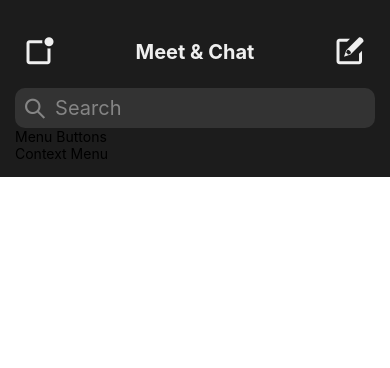
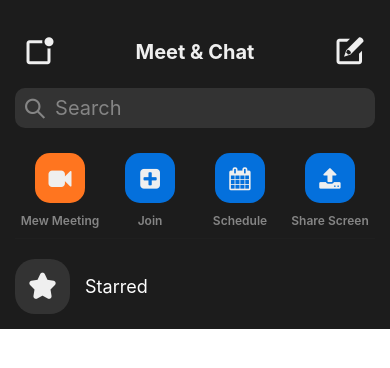
Before and after one commit to n00bNn00b/zoom-clone, a React Native app: screen / in a window 390 px wide. Shown: the top 368 px of the page. Built offline with nearby package versions, Linux system fonts and the light colour scheme.

Commit message:
menubutton and starred button created

```diff
--- a/App.js
+++ b/App.js
@@ -1,4 +1,3 @@
-import { StatusBar } from "expo-status-bar";
 import { StyleSheet, Text, View } from "react-native";
 import Home from "./screens/Home";
 
--- a/components/ContextMenu.js
+++ b/components/ContextMenu.js
@@ -1,11 +1,43 @@
 import React from "react";
-import { View, Text } from "react-native";
+import { View, Text, StyleSheet } from "react-native";
+import AntDesign from "react-native-vector-icons/AntDesign";
 function ContextMenu() {
   return (
-    <View>
-      <Text>Context Menu</Text>
+    <View style={styles.container}>
+      {/* Contact Container */}
+      <View style={styles.row}>
+        {/* Image */}
+        <View style={styles.starredIcon}>
+          <AntDesign name="star" size={30} color="#efefef" />
+        </View>
+
+        <View>
+          <Text style={styles.text}>Starred</Text>
+        </View>
+      </View>
     </View>
   );
 }
 
 export default ContextMenu;
+
+const styles = StyleSheet.create({
+  row: {
+    flexDirection: "row",
+    marginTop: 20,
+    alignItems: "center",
+  },
+  starredIcon: {
+    backgroundColor: "#333333",
+    width: 55,
+    height: 55,
+    justifyContent: "center",
+    alignItems: "center",
+    borderRadius: 20,
+  },
+  text: {
+    color: "white",
+    paddingLeft: 15,
+    fontSize: 18,
+  },
+});
--- a/components/Header.js
+++ b/components/Header.js
@@ -4,9 +4,9 @@
 export default function Header() {
   return (
     <View style={styles.container}>
-      <Entypo name="notification" size={30} color="#efefef" />
+      <Entypo name="notification" size={30} color={"#efefef"} />
       <Text style={styles.heading}>Meet & Chat</Text>
-      <Entypo name="new-message" size={30} color="#efefef" />
+      <Entypo name="new-message" size={30} color={"#efefef"} />
     </View>
   );
 }
--- a/components/MenuButtons.js
+++ b/components/MenuButtons.js
@@ -1,12 +1,76 @@
 import React from "react";
-import { View, Text } from "react-native";
+import { View, Text, StyleSheet, TouchableOpacity } from "react-native";
+import FontAwesome from "react-native-vector-icons/FontAwesome";
+const items = [
+  {
+    id: 1,
+    name: "video-camera",
+    title: "Mew Meeting",
+    customColor: "#FF751F",
+  },
+  {
+    id: 2,
+    name: "plus-square",
+    title: "Join",
+    customColor: "#0470DC",
+  },
+  {
+    id: 3,
+    name: "calendar",
+    title: "Schedule",
+    customColor: "#0470DC",
+  },
+  {
+    id: 4,
+    name: "upload",
+    title: "Share Screen",
+    customColor: "#0470DC",
+  },
+];
 
 function MenuButtons() {
   return (
-    <View>
-      <Text>Menu Buttons</Text>
+    <View style={styles.container}>
+      {/* One Button */}
+      {items.map((item, index) => (
+        <View key={index} style={styles.buttonContainer}>
+          <TouchableOpacity
+            style={{ ...styles.button, backgroundColor: item.customColor }}
+          >
+            <FontAwesome name={item.name} size={23} color={"#efefef"} />
+          </TouchableOpacity>
+          <Text style={styles.menuText}>{item.title}</Text>
+        </View>
+      ))}
     </View>
   );
 }
 
 export default MenuButtons;
+const styles = StyleSheet.create({
+  container: {
+    marginTop: 25,
+    paddingBottom: 10,
+    borderBottomColor: "#1F1F1F",
+    borderBottomWidth: 1,
+    flexDirection: "row",
+    justifyContent: "space-between",
+  },
+  buttonContainer: {
+    alignItems: "center",
+    flex: 1,
+  },
+  button: {
+    width: 50,
+    height: 50,
+    borderRadius: 15,
+    justifyContent: "center",
+    alignItems: "center",
+  },
+  menuText: {
+    color: "#858585",
+    fontSize: 12,
+    paddingTop: 10,
+    fontWeight: 600,
+  },
+});
--- a/components/SearchBar.js
+++ b/components/SearchBar.js
@@ -4,7 +4,7 @@
 export default function SearchBar() {
   return (
     <View style={styles.container}>
-      <Fontisto name="search" size={20} color="#858585" />
+      <Fontisto name="search" size={20} color={"#858585"} />
       <Text style={styles.textSearchBar}>Search</Text>
     </View>
   );
```
Also changed, not shown: 1 other file (tests, documents, lock files or other folders).
